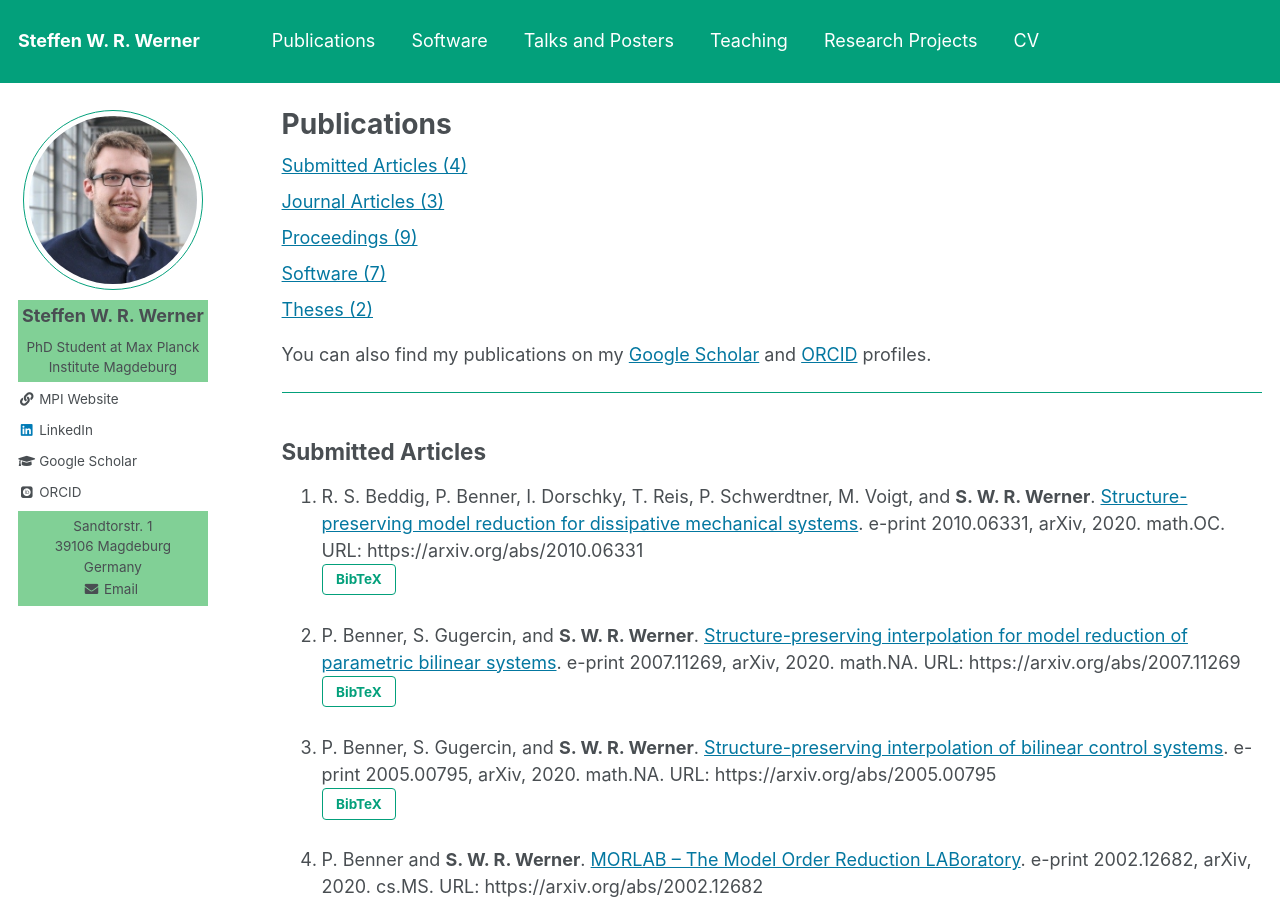
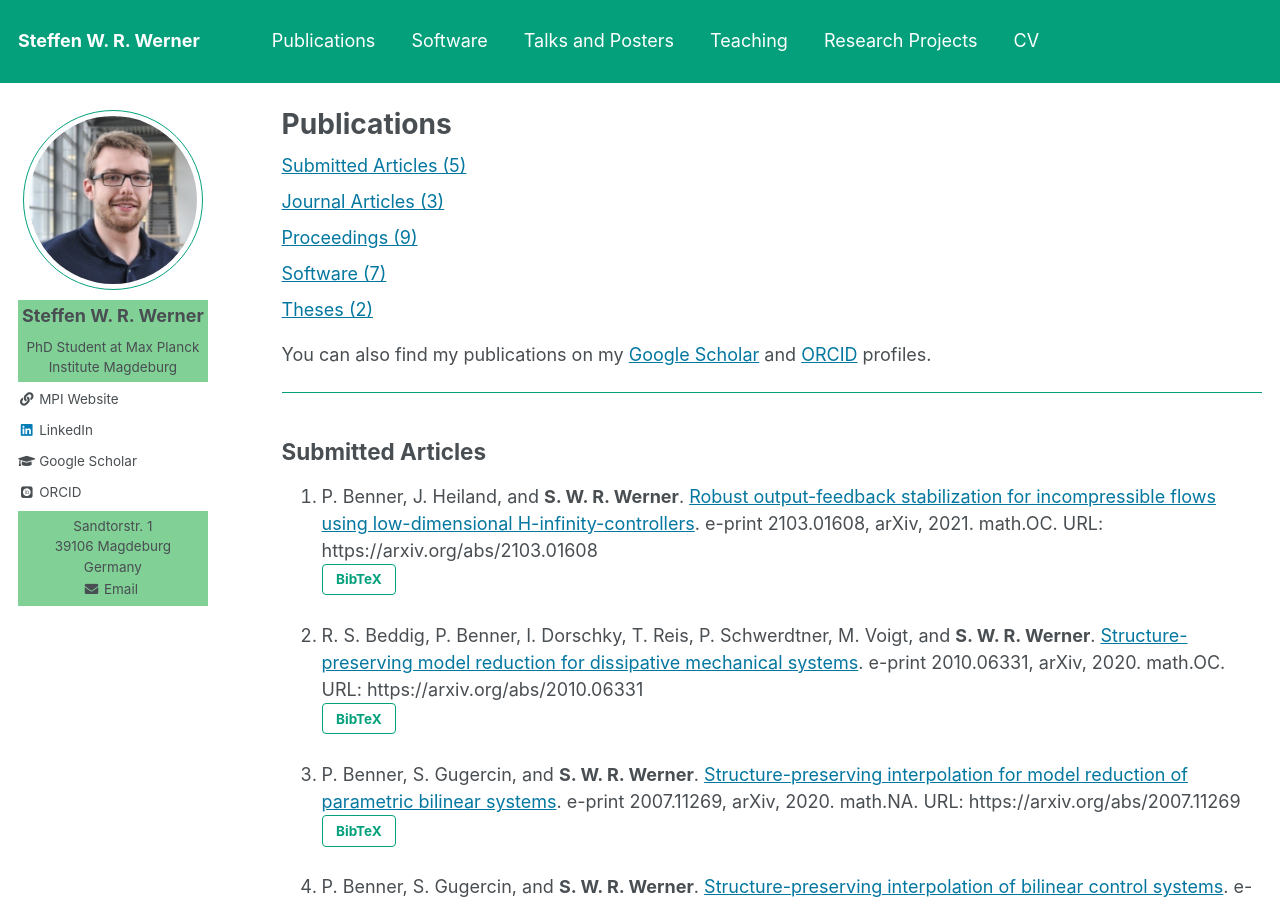
Before and after one commit to ninsteve/ninsteve.github.io, a Jekyll site: the page built from _pages/publications.md, in a window 1280 px wide and 900 px high. Built offline with Jekyll 4.4.1, drawn with Linux system fonts in a browser that asks for light colours; nearby versions of some CDN libraries; some web fonts are replaced.

Commit message:
Publication and talks updates.

```diff
--- a/_pages/publications.md
+++ b/_pages/publications.md
@@ -12,7 +12,7 @@ author_profile: true
 {% endif %}
 
 <p style="margin-top:0.5em; margin-bottom:0.5em">
-  <a href="#submitted">Submitted Articles (4)</a>
+  <a href="#submitted">Submitted Articles (5)</a>
 </p>
 <p style="margin-top:0.5em; margin-bottom:0.5em">
   <a href="#journal">Journal Articles (3)</a>
@@ -41,6 +41,13 @@ and <a target="blank_" href="{{ author.orcid }}">ORCID</a> profiles.
 ---
 
 ## <a name="submitted"></a>Submitted Articles ##
+
+1.  P. Benner, J. Heiland, and <strong>S. W. R. Werner</strong>. <a
+    target="blank_" href="https://arxiv.org/abs/2103.01608">Robust
+    output-feedback stabilization for incompressible flows using low-dimensional
+    H-infinity-controllers</a>. e-print 2103.01608, arXiv, 2021. math.OC.
+    URL: https://arxiv.org/abs/2103.01608
+    <button id="morBenHW21-pop" class="btn btn--inverse">BibTeX</button>
 
 1.  R. S. Beddig, P. Benner, I. Dorschky, T. Reis, P. Schwerdtner, M. Voigt, and
     <strong>S. W. R. Werner</strong>. <a target="blank_"
--- a/files/publications/bibtex.html
+++ b/files/publications/bibtex.html
@@ -1,6 +1,27 @@
 <!--=========================================================================-->
 <!-- SUBMITTED ARTICLES                                                      -->
 <!--=========================================================================-->
+
+<script>
+  $(function(){
+  $('#morBenHW21-pop').magnificPopup({ items: { src: '#morBenHW21' },
+  closeBtnInside: true, autoFocusLast: false, fixedContentPos: false,
+  type: 'inline' }); });
+</script>
+<div id="morBenHW21" class="bibtex-dialog mfp-hide">
+<pre><code>
+@TECHREPORT{morBenHW21,
+  author =       {Benner, P. and Heiland, J. and Werner, S.~W.~R.},
+  title =        {Robust output-feedback stabilization for incompressible flows
+                  using low-dimensional {$\mathcal{H}_{\infty}$}-controllers},
+  institution =  {arXiv},
+  type =         {e-print},
+  number =       {2103.01608},
+  note =         {math.OC},
+  year =         {2021},
+  url =          {https://arxiv.org/abs/2103.01608}
+}
+</code></pre></div>
 
 <script>
   $(function(){
```
Also changed, not shown: _pages/talks.md (+18 -0 lines), 1 other file.
